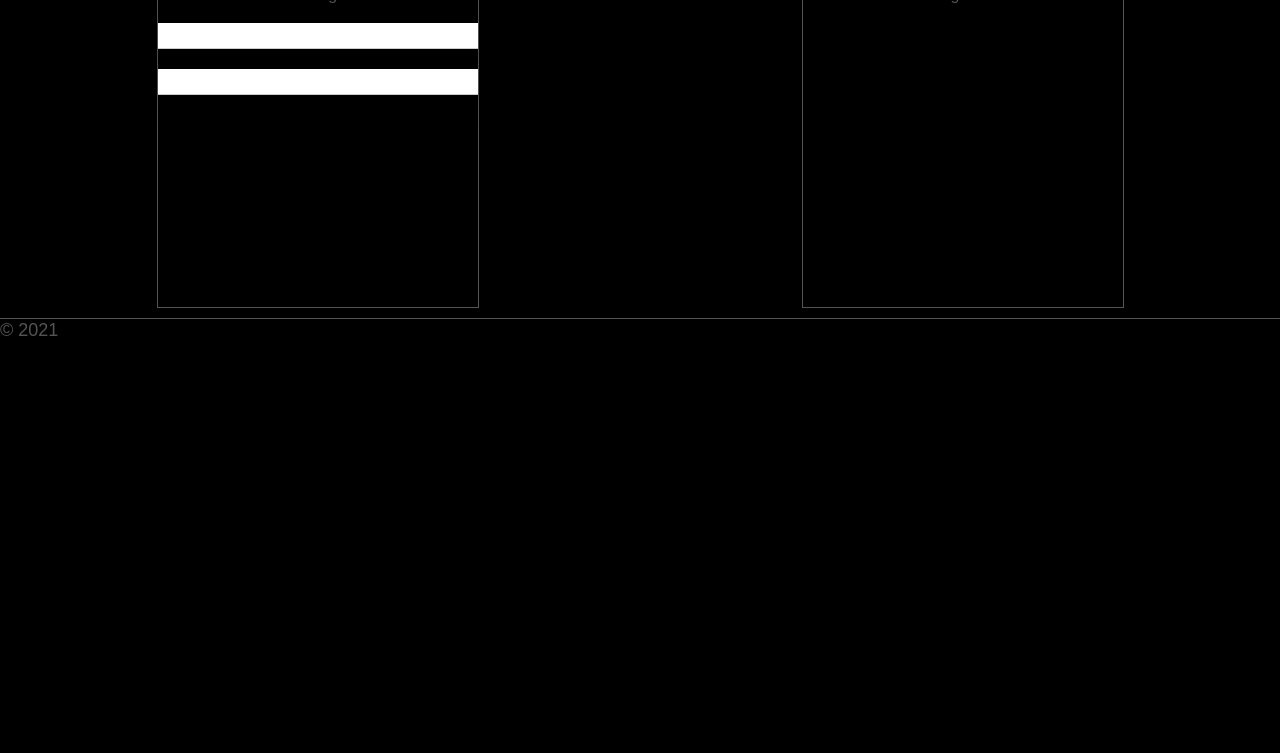
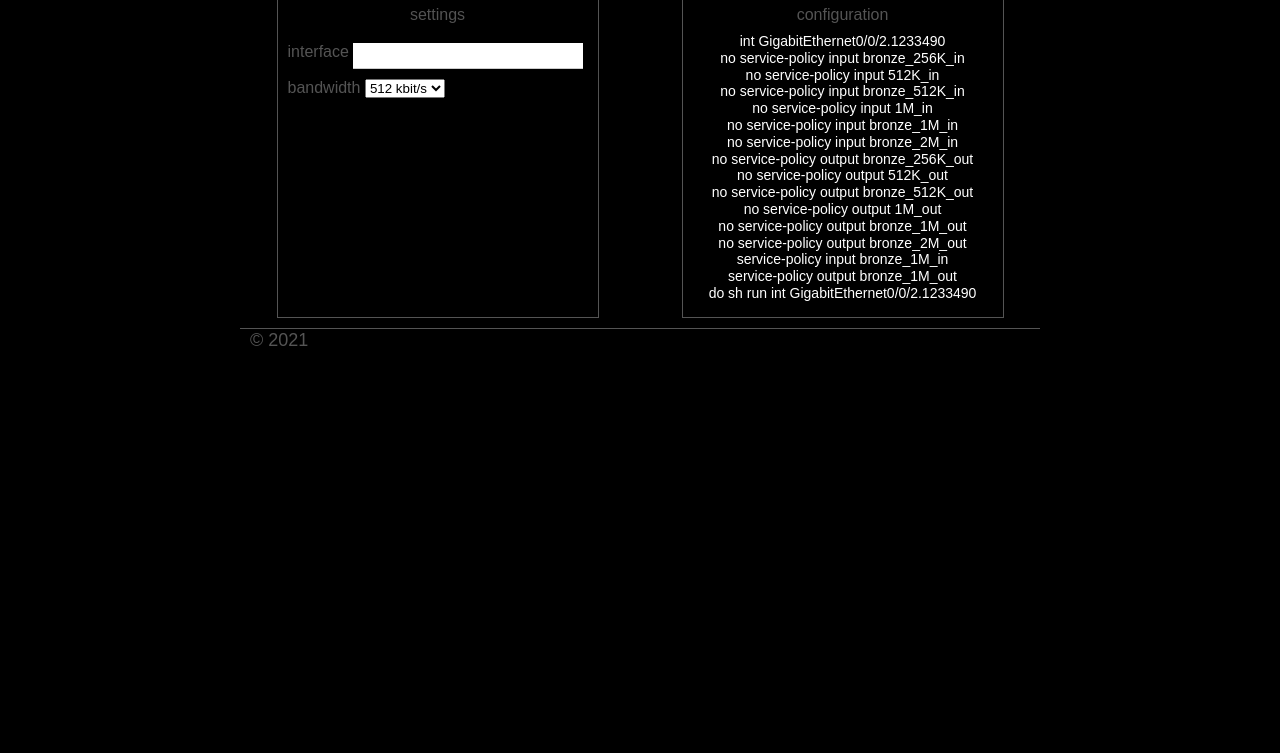
Before and after one commit to n817/bw-fix, a plain HTML site: page index.html in a window 1280 px wide. Shown: the part 47-800 px from the top of the page. Drawn offline with Linux system fonts and the light colour scheme.

Commit message:
feat: add content

```diff
--- a/index.html
+++ b/index.html
@@ -7,7 +7,7 @@
   <title>bandwidth-fix</title>
   <style>
     .page {
-      max-width: 1280px;
+      max-width: 800px;
       font-family: Arial, sans-serif;
       -moz-osx-font-smoothing: grayscale;
       -webkit-font-smoothing: antialiased;
@@ -23,9 +23,10 @@
       flex-direction: column;
       justify-content: flex-start;
       align-items: center;
-      width: 320px;
-      height: 320px;
+      width: 300px;
+      height: 300px;
       border: solid 1px #545454;
+      padding: 10px;
     }
     .page__section-title {
       font-size: 16px;
@@ -43,6 +44,8 @@
       line-height: 22px;
       font-weight: 900;
       color: #545454;
+      padding-top: 10px;
+      padding-left: 10px;
       margin: 0;
     }
     .content {
@@ -53,11 +56,16 @@
       padding-top: 10px;
       padding-bottom: 10px;
     }
+    @media screen and (max-width: 670px) {
+      .content {
+        grid-template-columns: 1fr;
+      }
+    }
     .form {
       box-shadow: 0px 0px 25px rgba(0, 0, 0, 0.15);
     }
     .form__input {
-      width: 100%;
+      width: 230px;
       border: 0;
       border-bottom: 1px solid rgba(0, 0, 0, .2);
       box-sizing: border-box;
@@ -70,8 +78,21 @@
       margin-top: 10px;
       margin-bottom: 10px;
     }
+    .settings__label {
+      font-size: 16px;
+      line-height: 16px;
+      color: #545454;
+      margin: 0;
+    }
+    .result__content {
+      font-size: 14px;
+      line-height: 1.2;
+      color: white;
+      margin: 0;
+    }
     .footer {
       border-top: solid 1px #545454;
+      padding-left: 10px;
     }
     .footer__content {
       font-size: 18px;
@@ -91,18 +112,45 @@
     <section class="settings page__section">
       <h2 class="page__section-title">settings</h2>
       <form class="form">
-        <input type="text" class="form__input" placeholder="" minlength="1" maxlength="100" required>
-        <input type="text" class="form__input" placeholder="" minlength="1" maxlength="100" required>
+        <label for="interface" class="settings__label">interface</label>
+        <input type="text" class="form__input" id="interface" placeholder="" minlength="1" maxlength="100" required>
+        <label for="bandwidth" class="settings__label">bandwidth</label>
+        <select name="" id="bandwidth">
+          <option value="">512 kbit/s</option>
+          <option value="">1 Mbit/s</option>
+          <option value="">1.5 Mbit/s</option>
+          <option value="">2 Mbit/s</option>
+        </select>
       </form>
     </section>
 
     <section class="result page__section">
       <h2 class="page__section-title">configuration</h2>
+      <p class="result__content">int GigabitEthernet0/0/2.1233490</p>
+      <p class="result__content">no service-policy input bronze_256K_in</p>
+      <p class="result__content">no service-policy input 512K_in</p>
+      <p class="result__content">no service-policy input bronze_512K_in</p>
+      <p class="result__content">no service-policy input 1M_in</p>
+      <p class="result__content">no service-policy input bronze_1M_in</p>
+      <p class="result__content">no service-policy input bronze_2M_in</p>
+      <p class="result__content">no service-policy output bronze_256K_out</p>
+      <p class="result__content">no service-policy output 512K_out</p>
+      <p class="result__content">no service-policy output bronze_512K_out</p>
+      <p class="result__content">no service-policy output 1M_out</p>
+      <p class="result__content">no service-policy output bronze_1M_out</p>
+      <p class="result__content">no service-policy output bronze_2M_out</p>
+      <p class="result__content">service-policy input bronze_1M_in</p>
+      <p class="result__content">service-policy output bronze_1M_out</p>
+      <p class="result__content">do sh run int GigabitEthernet0/0/2.1233490</p>
     </section>
   </main>
 
   <footer class="footer">
     <p class="footer__content">&copy; 2021</p>
   </footer>
+
+  <script>
+
+  </script>
 </body>
 </html>
```
